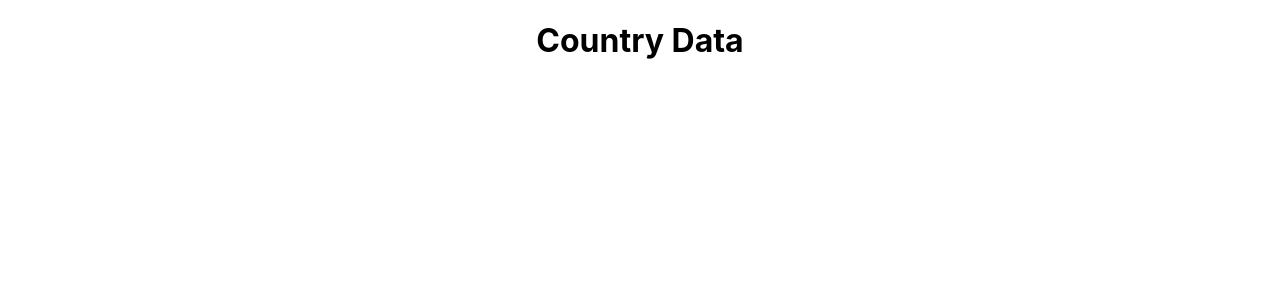
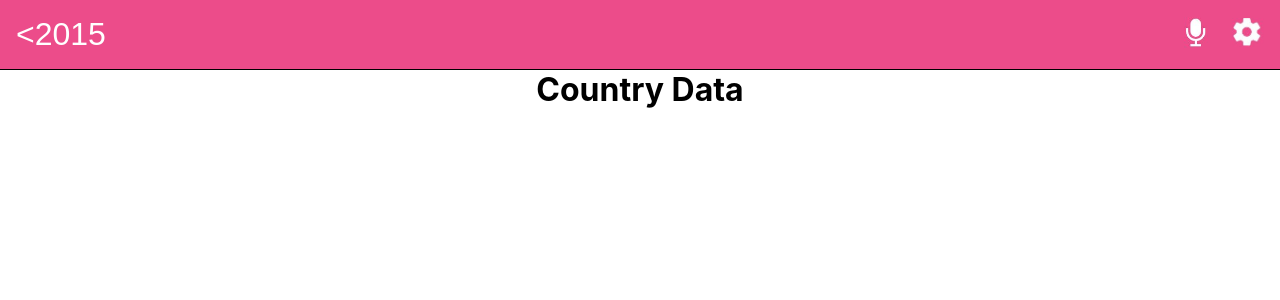
Before and after one commit to bronnie313/country-data, a React (Create React App) app: page / in a window 1280 px wide. Shown: the top 300 px of the page. Built offline with nearby package versions, Linux system fonts and the light colour scheme.

Commit message:
add header component

```diff
--- a/src/App.js
+++ b/src/App.js
@@ -1,8 +1,10 @@
 import './App.css';
+import Header from './components/Header';
 
 function App() {
   return (
     <div className="App">
+      <Header />
       <h1>Country Data</h1>
     </div>
   );
--- a/src/components/Header.js
+++ b/src/components/Header.js
@@ -1,8 +1,15 @@
 import React from 'react'
+import './styles/Header.css';
 
 const Header = () => {
   return (
-    <div>Header</div>
+    <nav>
+        <button className="header-btn back" type="button">{'<'}2015</button>
+        <ul>
+            <li><button className="header-btn" type="button"><img className="header-icon" src="./mic.jpg" alt="MIC" /></button></li>
+            <li><button className="header-btn" type="button"><img className="header-icon2" src="./setting.jpg" alt="SETTING" /></button></li>
+        </ul>
+    </nav>
   )
 }
 
--- /dev/null
+++ b/src/components/styles/Header.css
@@ -0,0 +1,40 @@
+* {
+    margin: 0;
+    padding: 0;
+    box-sizing: border-box;
+}
+
+nav {
+    display: flex;
+    align-items: center;
+    border-bottom: 1px solid;
+    justify-content: space-between;
+    background-color: #ec4c8a;
+    padding: 1em;
+}
+
+ul {
+    list-style: none;
+    display: flex;
+    align-items: center;
+    justify-content: space-between;
+    width: 5rem;
+}
+
+.header-btn {
+    border: none;
+    background: none;
+}
+
+.header-icon {
+    width: 1.5rem;
+}
+
+.header-icon2 {
+    width: 2rem;
+}
+
+.back {
+    font-size: 2rem;
+    color: white;
+}
```
Also changed, not shown: public/mic.JPG (added), public/setting.JPG (added).
